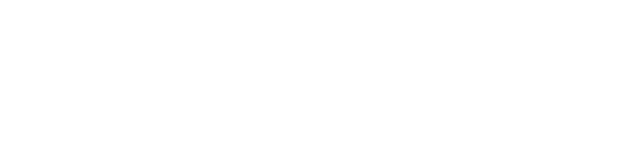
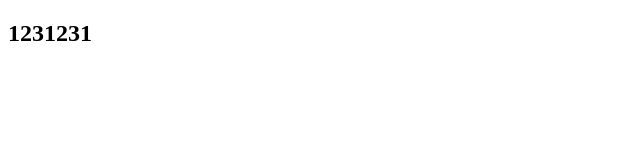
Before and after one commit to theanh-it/demo, a plain HTML site: page index.html in a window 1280 px wide. Shown: the whole page, without its empty margins (0-640 px from the left). Drawn offline with Linux system fonts and the light colour scheme.

Commit message:
add element h2

```diff
--- a/index.html
+++ b/index.html
@@ -7,6 +7,6 @@
     <title>Document</title>
 </head>
 <body>
-
+    <h2>1231231</h2>
 </body>
 </html>
```
